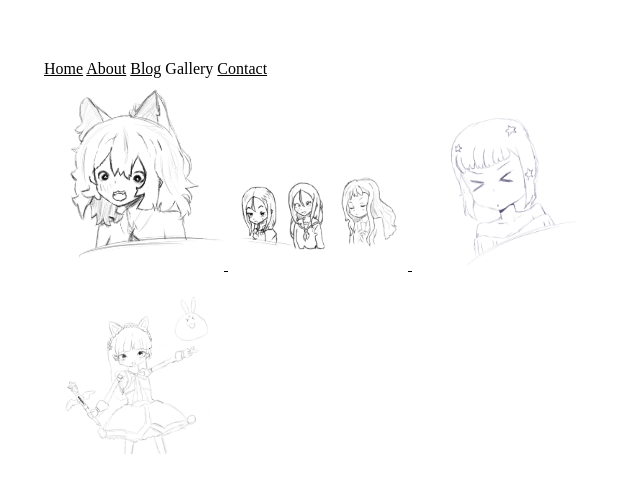
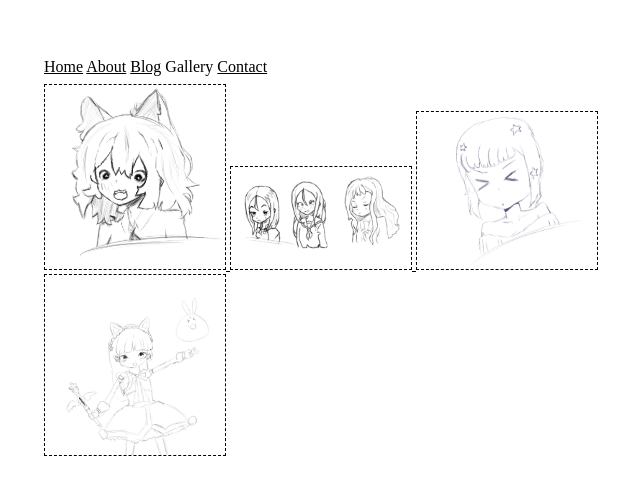
Before and after one commit to neekotism/nekotism, a plain HTML site: page gallery.html in a window 1280 px wide. Shown: the part 143-638 px from the top of the page, without its empty margins (296-936 px from the left). Drawn offline with Linux system fonts and the light colour scheme.

Commit message:
Borders on gallery images

```diff
--- a/gallery.html
+++ b/gallery.html
@@ -20,16 +20,16 @@
                     </p>
                     <p>
                         <a href="#">
-                            <img src="media/cat.png"width="30%">
+                            <img src="media/cat.png" width="30%" style="border: 1px dashed black;">
                         </a>
                         <a href="#">
-                            <img src="media/practice-1.png"width="30%">
+                            <img src="media/practice-1.png" width="30%" style="border: 1px dashed black;">
                         </a>
                         <a href="#">
-                            <img src="media/sketch-0.png"width="30%">
+                            <img src="media/sketch-0.png" width="30%" style="border: 1px dashed black;">
                         </a>
                         <a href="#">
-                            <img src="media/stardust-witch-kuroneko.png"width="30%">
+                            <img src="media/stardust-witch-kuroneko.png" width="30%" style="border: 1px dashed black;">
                         </a>
                     </p>
                 </td>
```
